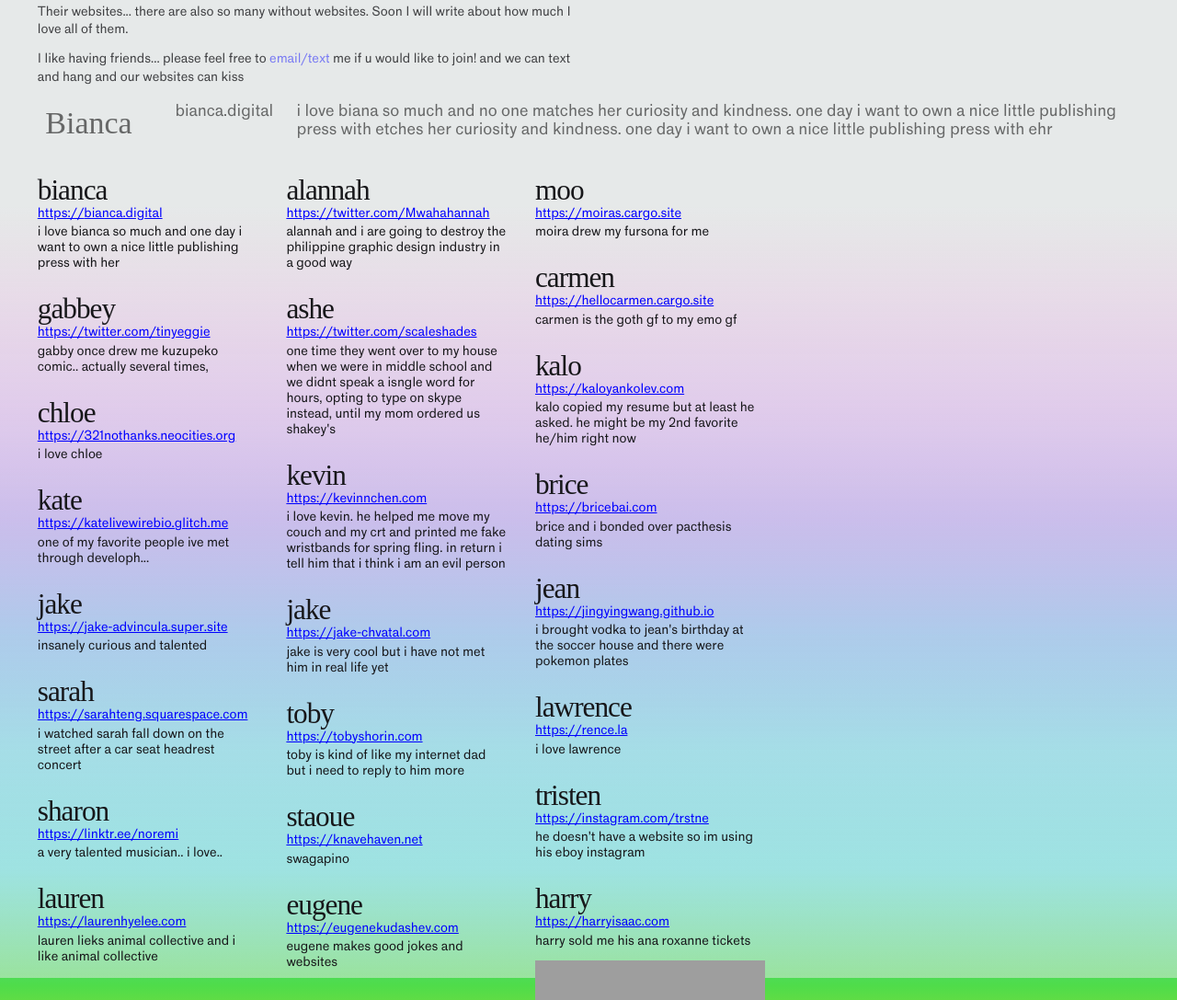
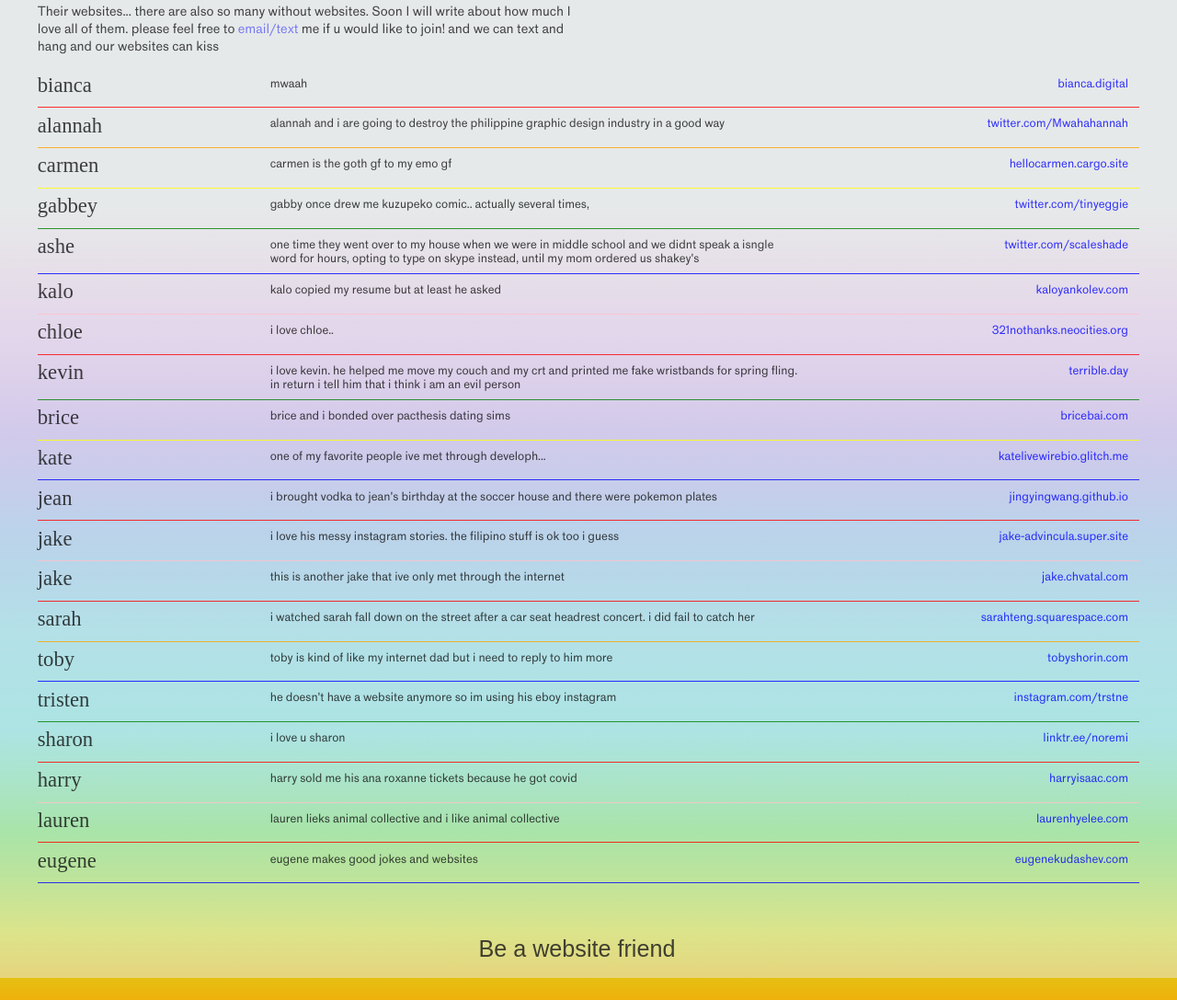
Before and after one commit to chiaski/chia.neocities.org, a plain HTML site: page friends.html in a window 1280 px wide. Shown: the part 137-1224 px from the top of the page at 92% size. Drawn offline with Linux system fonts and the light colour scheme; grey boxes are pictures that could not be loaded; files whose address does not match are found by name.

Commit message:
yoo i made it look like an index

```diff
--- a/friends.html
+++ b/friends.html
@@ -50,8 +50,7 @@
     }
 
     #index a{
-      font-size: 1.25em;
-      margin-bottom: 1em;
+      font-size: .9em;
       width: 100%;
       max-width: auto;
       vertical-align: text-top;
@@ -59,23 +58,79 @@
       flex-wrap: nowrap;
       flex-direction: row;
       justify-content: space-between;
+      opacity: 0.8;
+/*      border-bottom: 1px solid;*/
+      padding: .5em 0;
+    }
+
+    #index a:nth-child(1n){
+      border-bottom: 1px solid red;
+    }
+
+
+    #index a:nth-child(2n){
+      border-bottom: 1px solid orange;
+    }
+
+    #index a:nth-child(3n){
+      border-bottom: 1px solid yellow;
+    }
+    #index a:nth-child(4n){
+      border-bottom: 1px solid green;
+    }
+
+
+    #index a:nth-child(5n){
+      border-bottom: 1px solid blue;
+    }
+
+    #index a:nth-child(6n){
+      border-bottom: 1px solid pink;
+    }
+
+    #index a:hover > div{
+      color: blue;
+      opacity: 1;
     }
 
     #index a div{
       vertical-align: text-top;
       display: inline-block;
-      padding: .25em;
+      padding: .25em 0;
       margin-right: 1em;
       color: #121212;
     }
 
     #index a .__name{
       font-family:"Times New Roman";
-      font-size: 2em;
+      font-size: 1.85em;
+      vertical-align: text-top;
+      line-height: 100%;
+      width: 20%;
+      margin-top: -.15em;
+    }
+
+    #index a .__url{
+      width: 30%;
+      text-align: right;
+      color: blue;
     }
 
     #index a .__desc{
+      text-align: left;
+      width: 50%;
+    }
 
+
+      @media screen and (max-width: 800px) {
+        #index a .__desc{
+          display: none;
+        }
+
+        #index a .__url{
+          width: 60%;
+          margin-top: .5em;
+        }
     }
 
   </style>
@@ -108,161 +163,173 @@
   </section>
 
   <main>
-    <p>Their websites... there are also so many without websites. Soon I will write about how much I love all of them. </p>
-
-
-    <p>I like having friends... please feel free to <a href="mailto:hotemogirlfriend@gmail.com">email/text</a> me if u would like to join! and we can text and hang and our websites can kiss </p>
+    <p>Their websites... there are also so many without websites. Soon I will write about how much I love all of them. please feel free to <a href="mailto:hotemogirlfriend@gmail.com">email/text</a> me if u would like to join! and we can text and hang and our websites can kiss </p>
 
      <div id="index">
 
        <a href="https://bianca.digital">
-      <div class="__name">Bianca</div>
-      <div class="__form">bianca.digital</div>
-      <div class="__desc">i love biana so much and no one matches her curiosity and kindness. one day i want to own a nice little publishing press with etches her curiosity and kindness. one day i want to own a nice little publishing press with ehr</div>
+      <div class="__name">bianca</div>
+      <div class="__desc">mwaah</div>
+      <div class="__url">bianca.digital</div>
+         </a>
+
+       <a href="https://twitter.com/Mwahahannah">
+      <div class="__name">alannah</div>
+      <div class="__desc">
+         alannah and i are going to destroy the philippine graphic design industry in a good way
+         </div>
+      <div class="__url">twitter.com/Mwahahannah</div>
+         </a>
+       <a href="https://hellocarmen.cargo.site">
+      <div class="__name">carmen</div>
+      <div class="__desc">
+         carmen is the goth gf to my emo gf
+         </div>
+      <div class="__url">hellocarmen.cargo.site</div>
+         </a>
+       <a href="https://twitter.com/tinyeggie">
+      <div class="__name">gabbey</div>
+      <div class="__desc">
+         gabby once drew me kuzupeko comic.. actually several times,
+         </div>
+      <div class="__url">twitter.com/tinyeggie</div>
+         </a>
+       <a href="https://twitter.com/scaIeshade">
+      <div class="__name">ashe</div>
+      <div class="__desc">
+       one time they went over to my house when we were in middle school and we didnt speak a isngle word for hours, opting to type on skype instead, until my mom ordered us shakey's
+         </div>
+      <div class="__url">twitter.com/scaIeshade</div>
+         </a>
+       <a href="https://kaloyankolev.com">
+      <div class="__name">kalo</div>
+      <div class="__desc">
+         kalo copied my resume but at least he asked
+         </div>
+      <div class="__url">kaloyankolev.com</div>
+         </a>
+       <a href="https://321nothanks.neocities.org">
+      <div class="__name">chloe</div>
+      <div class="__desc">
+         i love chloe..
+         </div>
+      <div class="__url">321nothanks.neocities.org</div>
+         </a>
+       <a href="https://terrible.day">
+      <div class="__name">kevin</div>
+      <div class="__desc">
+       i love kevin. he helped me move my couch and my crt and printed me fake wristbands for spring fling. in return i tell him that i think i am an evil person
+         </div>
+      <div class="__url">terrible.day</div>
+         </a>
+
+       <a href="https://bricebai.com">
+      <div class="__name">brice</div>
+      <div class="__desc">
+        brice and i bonded over pacthesis dating sims
+         </div>
+      <div class="__url">bricebai.com</div>
+         </a>
+
+       <a href="https://katelivewirebio.glitch.me">
+      <div class="__name">kate</div>
+      <div class="__desc">
+          one of my favorite people ive met through developh...
+         </div>
+      <div class="__url">katelivewirebio.glitch.me</div>
+         </a>
+
+       <a href="https://jingyingwang.github.io">
+      <div class="__name">jean</div>
+      <div class="__desc">
+            i brought vodka to jean's birthday at the soccer house and there were pokemon plates
+         </div>
+      <div class="__url">jingyingwang.github.io</div>
+         </a>
+
+       <a href="https://jake-advincula.super.site">
+      <div class="__name">jake</div>
+      <div class="__desc">
+         i love his messy instagram stories. the filipino stuff is ok too i guess
+         </div>
+      <div class="__url">jake-advincula.super.site</div>
+         </a>
+
+       <a href="https://jake.chvatal.com">
+      <div class="__name">jake</div>
+      <div class="__desc">
+          this is another jake that ive only met through the internet
+         </div>
+      <div class="__url">jake.chvatal.com</div>
+         </a>
+
+       <a href="https://sarahteng.squarespace.com">
+      <div class="__name">sarah</div>
+      <div class="__desc">
+          i watched sarah fall down on the street after a car seat headrest concert. i did fail to catch her
+         </div>
+      <div class="__url">sarahteng.squarespace.com</div>
+         </a>
+
+       <a href="https://tobyshorin.com">
+      <div class="__name">toby</div>
+      <div class="__desc">
+          toby is kind of like my internet dad but i need to reply to him more
+         </div>
+      <div class="__url">tobyshorin.com</div>
+         </a>
+
+       <a href="https://instagram.com/trstne">
+      <div class="__name">tristen</div>
+      <div class="__desc">
+           he doesn't have a website anymore  so im using his eboy instagram
+         </div>
+      <div class="__url">instagram.com/trstne</div>
+         </a>
+
+       <a href="https://linktr.ee/noremi">
+      <div class="__name">sharon</div>
+      <div class="__desc">
+        i love u sharon
+         </div>
+      <div class="__url">linktr.ee/noremi</div>
+         </a>
+
+       <a href="https://harryisaac.com">
+      <div class="__name">harry</div>
+      <div class="__desc">
+          harry sold me his ana roxanne tickets because he got covid
+         </div>
+      <div class="__url">harryisaac.com</div>
+         </a>
+
+       <a href="https://laurenhyelee.com">
+      <div class="__name">lauren</div>
+      <div class="__desc">
+         lauren lieks animal collective and i like animal collective
+         </div>
+      <div class="__url">laurenhyelee.com</div>
+         </a>
+
+       <a href="https://eugenekudashev.com">
+      <div class="__name">eugene</div>
+      <div class="__desc">
+          eugene makes good jokes and websites
+         </div>
+      <div class="__url">eugenekudashev.com</div>
          </a>
 
     </div>
 
 
-    <div class="_friends" id="p">
+    <br>
+    <br>
+    <br>
 
-    <a data-tag="friends" href="https://bianca.digital" target="_blank">
-      <h2><span class="serif">bianca</span></h2>
-      <span class="url">bianca.digital</span> i love bianca so much and one day i want to own a nice little publishing press with her
-    </a>
-
-    <a data-tag="friends" href="https://twitter.com/Mwahahannah" target="_blank">
-      <h2><span class="serif">alannah</span></h2>
-      <span class="url">twitter.com/Mwahahannah</span>
-      alannah and i are going to destroy the philippine graphic design industry in a good way
-    </a>
-
-    <a data-tag="friends" href="https://moiras.cargo.site/" target="_blank">
-      <h2><span class="serif">moo</span></h2>
-      <span class="url">moiras.cargo.site</span>
-      moira drew my fursona for me
-    </a>
-
-    <a data-tag="friends" href="https://hellocarmen.cargo.site/" target="_blank">
-      <h2><span class="serif">carmen</span></h2>
-      <span class="url">hellocarmen.cargo.site</span>
-      carmen is the goth gf to my emo gf
-    </a>
-
-    <a data-tag="friends" href="https://twitter.com/tinyeggie" target="_blank">
-      <h2><span class="serif">gabbey</span></h2>
-      <span class="url">twitter.com/tinyeggie</span> gabby once drew me kuzupeko comic.. actually several times,
-    </a>
-
-    <a data-tag="friends" href="https://twitter.com/scaIeshade" target="_blank">
-      <h2><span class="serif">ashe</span></h2>
-      <span class="url">twitter.com/scaIeshades</span> one time they went over to my house when we were in middle school and we didnt speak a isngle word for hours, opting to type on skype instead, until my mom ordered us shakey's
-    </a>
-
-    <a data-tag="friends" href="https://kaloyankolev.com" target="_blank">
-      <h2><span class="serif">kalo</span></h2>
-      <span class="url">kaloyankolev.com</span>
-      kalo copied my resume but at least he asked. he might be my 2nd favorite he/him right now
-    </a>
-
-    <a data-tag="friends" href="htthttps://321nothanks.neocities.org/" target="_blank">
-      <h2><span class="serif">chloe</span></h2>
-      <span class="url">321nothanks.neocities.org</span>
-      i love chloe
-    </a>
-
-    <a data-tag="friends" href="https://kevinnchen.com/" target="_blank">
-      <h2><span class="serif">kevin</span></h2>
-      <span class="url">kevinnchen.com</span>
-      i love kevin. he helped me move my couch and my crt and printed me fake wristbands for spring fling. in return i tell him that i think i am an evil person
-    </a>
-
-    <a data-tag="friends" href="https://bricebai.com/" target="_blank">
-      <h2><span class="serif">brice</span></h2>
-      <span class="url">bricebai.com</span>
-      brice and i bonded over pacthesis dating sims
-    </a>
-
-    <a data-tag="friends" href="https://katelivewirebio.glitch.me/" target="_blank">
-      <h2><span class="serif">kate</span></h2>
-      <span class="url">katelivewirebio.glitch.me</span>
-      one of my favorite people ive met through developh...
-    </a>
-
-    <a data-tag="friends" href="https://jingyingwang.github.io/" target="_blank">
-      <h2><span class="serif">jean</span></h2>
-      <span class="url">jingyingwang.github.io</span>
-      i brought vodka to jean's birthday at the soccer house and there were pokemon plates
-    </a>
-
-    <a data-tag="friends" href="https://jake-advincula.super.site/" target="_blank">
-      <h2><span class="serif">jake</span></h2>
-      <span class="url">jake-advincula.super.site</span>
-      insanely curious and talented
-    </a>
-
-    <a data-tag="friends" href="https://jake.chvatal.com/" target="_blank">
-      <h2><span class="serif">jake</span></h2>
-      <span class="url">jake-chvatal.com</span>
-jake is very cool but i have not met him in real life yet
-    </a>
-
-    <a data-tag="friends" href="https://sarahteng.squarespace.com/" target="_blank">
-      <h2><span class="serif">sarah</span></h2>
-      <span class="url">sarahteng.squarespace.com</span> i watched sarah fall down on the street after a car seat headrest concert
-    </a>
-
-    <a data-tag="friends" href="https://rence.la" target="_blank">
-      <h2><span class="serif">lawrence</span></h2>
-      <span class="url">rence.la</span>
-      i love lawrence
-    </a>
-
-    <a data-tag="friends" href="https://tobyshorin.com" target="_blank">
-      <h2><span class="serif">toby</span></h2>
-      <span class="url">tobyshorin.com</span>
-      toby is kind of like my internet dad but i need to reply to him more
-    </a>
-
-    <a data-tag="friends" href="https://www.instagram.com/trstne" target="_blank">
-      <h2><span class="serif">tristen</span></h2>
-      <span class="url">instagram.com/trstne</span>
-      he doesn't have a website so im using his eboy instagram
-    </a>
-
-    <a data-tag="friends" href="https://linktr.ee/noremi" target="_blank">
-      <h2><span class="serif">sharon</span></h2>
-      <span class="url">linktr.ee/noremi</span>a very talented musician.. i love..
-    </a>
-    <a href="http://knavehaven.net/" target="_blank">
-      <h2><span class="serif">staoue</span></h2>
-      <span class="url">knavehaven.net</span>swagapino
-    </a>
-    <a data-tag="friends" href="https://www.laurenhyelee.com/" target="_blank">
-      <h2><span class="serif">lauren</span></h2>
-      <span class="url">laurenhyelee.com</span>
-      lauren lieks animal collective and i like animal collective
-    </a>
-    <a data-tag="friends" href="https://www.harryisaac.com/" target="_blank">
-      <h2><span class="serif">harry</span></h2>
-      <span class="url">harryisaac.com</span>
-      harry sold me his ana roxanne tickets
-    </a>
-    <a data-tag="friends" href="https://www.eugenekudashev.com" target="_blank">
-      <h2><span class="serif">eugene</span></h2>
-      <span class="url">eugenekudashev.com</span>
-      eugene makes good jokes and websites
-    </a>
-
-    <div class="spacer" style="height: 5vh"></div>
-
-    <img src="friends.png" style="width: 250px;">
-
-    </div>
-
+    <center>
     <div class="_filters">
     <button onclick="window.open('https://docs.google.com/forms/d/e/1FAIpQLSe87qOt30w2A6Mb1QDgfb-Isksyxma4ALo0Ihyb-tBLRXTHCA/viewform?usp=sf_link', '_blank')">Be a website friend</button>
-    </div>
+    </div></center>
 
     <div class="spacer" style="height: 10vh"></div>
   </main>
--- a/s.scss
+++ b/s.scss
@@ -625,6 +625,9 @@ table.love {
   left: 0;
   pointer-events: none;
   z-index: 99;
+
+  display: none;
+
   animation: bye .5s;
   animation-fill-mode: forwards;
   animation-delay: .5s;
```
Also changed, not shown: s.css, 1 other file.
